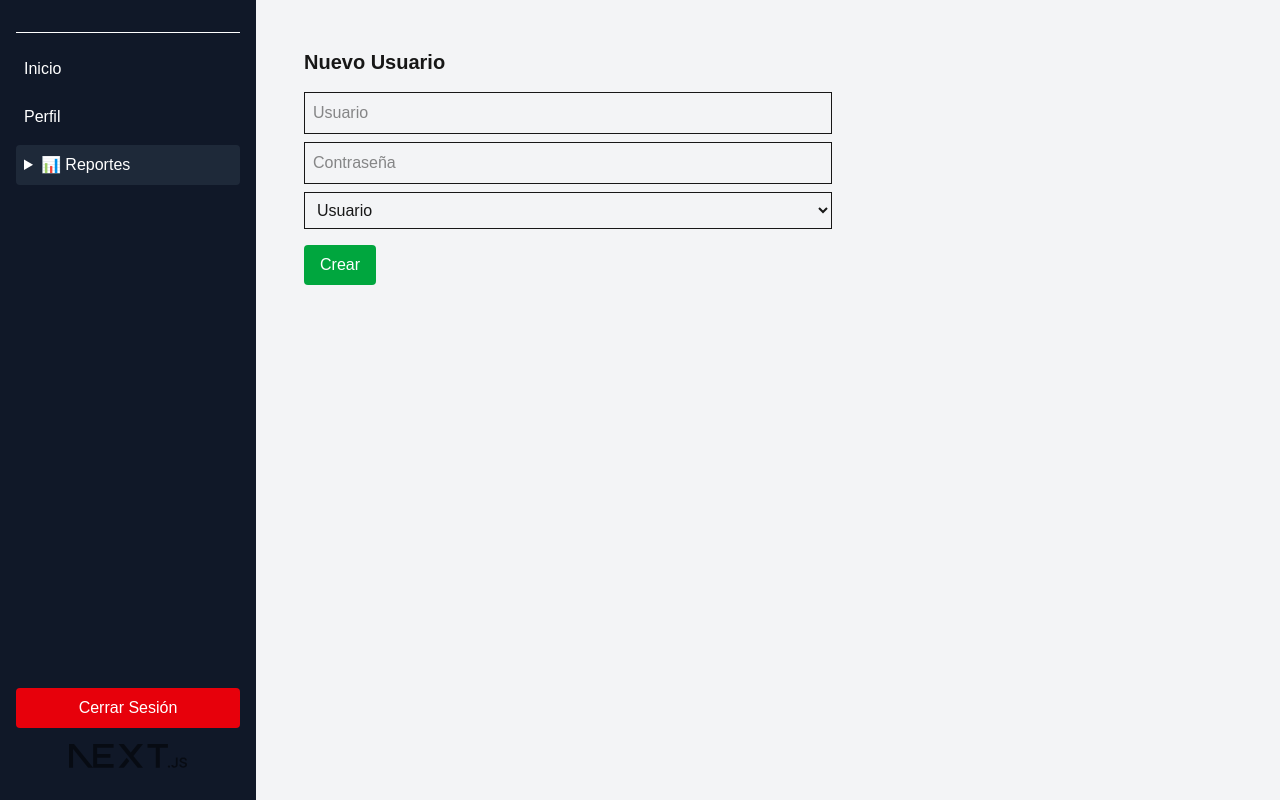
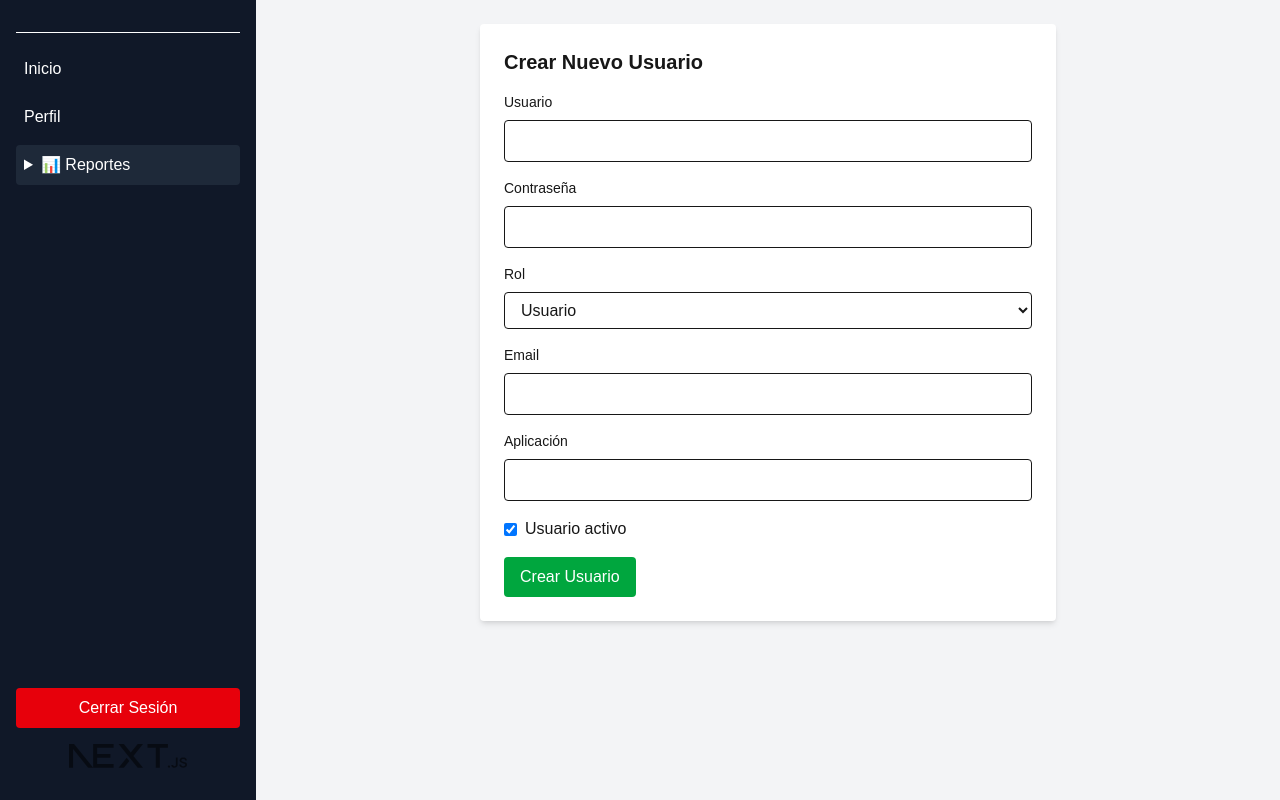
Before and after one commit to obringas/Logistica, a Next.js app: page /StockLogistica/dashboard/admin/users/create in a window 1280 px wide. Built offline with nearby package versions, Linux system fonts and the light colour scheme.

Commit message:
mejoras abm usuarios

```diff
--- a/src/app/dashboard/admin/users/create/page.tsx
+++ b/src/app/dashboard/admin/users/create/page.tsx
@@ -1,36 +1,107 @@
-'use client'
-import { useState } from 'react'
-import { useRouter } from 'next/navigation'
-import { getUsers, saveUsers } from '@/utils/userStorage'
+"use client";
+
+import { useState } from "react";
+import { useRouter } from "next/navigation";
+import { getUsers, saveUsers } from "@/utils/userStorage";
+import { User } from "@/utils/users";
 
 export default function CreateUserPage() {
-  const [username, setUsername] = useState('')
-  const [password, setPassword] = useState('')
-  const [role, setRole] = useState<'admin' | 'user'>('user')
-  const router = useRouter()
+  const router = useRouter();
+  const [form, setForm] = useState<Omit<User, "id">>({
+    username: "",
+    password: "",
+    role: "user",
+    active: true,
+    email: "",
+    applicationName: "",
+  });
+
+  const handleChange = (e: React.ChangeEvent<HTMLInputElement | HTMLSelectElement>) => {
+    const { name, value, type } = e.target;
+    if (type === "checkbox") {
+      const checked = (e.target as HTMLInputElement).checked;
+      setForm((prev) => ({ ...prev, [name]: checked }));
+    } else {
+      setForm((prev) => ({ ...prev, [name]: value }));
+    }
+  };
 
   const handleCreate = () => {
-    if (!username || !password) return alert('Faltan datos')
-
-    const users = getUsers()
-    const id = Math.max(...users.map(u => u.id)) + 1
-    const newUser = { id, username, password, role, active: true }
-    saveUsers([...users, newUser])
-    router.push('/dashboard/admin/users')
-  }
+    const users = getUsers();
+    const newUser: User = {
+      id: users.length > 0 ? Math.max(...users.map((u) => u.id)) + 1 : 1,
+      ...form,
+    };
+    saveUsers([...users, newUser]);
+    router.push("/dashboard/admin/users");
+  };
 
   return (
-    <div className="p-6 max-w-xl">
-      <h2 className="text-xl font-bold mb-4">Nuevo Usuario</h2>
-      <input className="border mb-2 w-full p-2" placeholder="Usuario" value={username} onChange={e => setUsername(e.target.value)} />
-      <input className="border mb-2 w-full p-2" type="password" placeholder="Contraseña" value={password} onChange={e => setPassword(e.target.value)} />
-      <select className="border mb-4 w-full p-2" value={role} onChange={e => setRole(e.target.value as any)}>
+    <div className="max-w-xl mx-auto p-6 bg-white shadow-md rounded">
+      <h2 className="text-xl font-bold mb-4">Crear Nuevo Usuario</h2>
+
+      <label className="block mb-2 text-sm font-medium">Usuario</label>
+      <input
+        name="username"
+        value={form.username}
+        onChange={handleChange}
+        className="w-full border rounded px-3 py-2 mb-4"
+      />
+
+      <label className="block mb-2 text-sm font-medium">Contraseña</label>
+      <input
+        name="password"
+        type="password"
+        value={form.password}
+        onChange={handleChange}
+        className="w-full border rounded px-3 py-2 mb-4"
+      />
+
+      <label className="block mb-2 text-sm font-medium">Rol</label>
+      <select
+        name="role"
+        value={form.role}
+        onChange={handleChange}
+        className="w-full border rounded px-3 py-2 mb-4"
+      >
+        <option value="admin">Admin</option>
         <option value="user">Usuario</option>
-        <option value="admin">Administrador</option>
       </select>
-      <button className="bg-green-600 text-white px-4 py-2 rounded" onClick={handleCreate}>
-        Crear
+
+      <label className="block mb-2 text-sm font-medium">Email</label>
+      <input
+        name="email"
+        type="email"
+        value={form.email}
+        onChange={handleChange}
+        className="w-full border rounded px-3 py-2 mb-4"
+      />
+
+      <label className="block mb-2 text-sm font-medium">Aplicación</label>
+      <input
+        name="applicationName"
+        value={form.applicationName}
+        onChange={handleChange}
+        className="w-full border rounded px-3 py-2 mb-4"
+      />
+
+      <label className="flex items-center mb-4">
+        <input
+          type="checkbox"
+          name="active"
+          checked={form.active}
+          onChange={handleChange}
+          className="mr-2"
+        />
+        Usuario activo
+      </label>
+
+      <button
+        onClick={handleCreate}
+        className="bg-green-600 text-white px-4 py-2 rounded hover:bg-green-700"
+      >
+        Crear Usuario
       </button>
     </div>
-  )
+  );
 }
--- a/src/app/dashboard/admin/users/edit/[id]/page.tsx
+++ b/src/app/dashboard/admin/users/edit/[id]/page.tsx
@@ -1,52 +1,115 @@
-'use client'
-import { useState, useEffect } from 'react'
-import { useRouter, useParams } from 'next/navigation'
-import { getUsers, saveUsers } from '@/utils/userStorage'
+"use client";
+
+import { useEffect, useState } from "react";
+import { useRouter, useSearchParams } from "next/navigation";
+import { getUsers, saveUsers } from "@/utils/userStorage";
+import { User } from "@/utils/users";
 
 export default function EditUserPage() {
-  const router = useRouter()
-  const params = useParams()
-  const id = Number(params.id)
+  const router = useRouter();
+  const searchParams = useSearchParams();
+  const id = Number(searchParams.get("id"));
 
-  const [username, setUsername] = useState('')
-  const [password, setPassword] = useState('')
-  const [role, setRole] = useState<'admin' | 'user'>('user')
-  const [active, setActive] = useState(true)
+  const [user, setUser] = useState<User | null>(null);
 
   useEffect(() => {
-    const user = getUsers().find(u => u.id === id)
-    if (user) {
-      setUsername(user.username)
-      setPassword(user.password)
-      setRole(user.role)
-      setActive(user.active)
+    const users = getUsers();
+    const existingUser = users.find((u) => u.id === id);
+    if (existingUser) {
+      setUser(existingUser);
+    } else {
+      router.push("/dashboard/admin/users");
     }
-  }, [id])
+  }, [id, router]);
+
+const handleChange = (e: React.ChangeEvent<HTMLInputElement | HTMLSelectElement>) => {
+  const { name, value, type } = e.target;
+
+  if (type === "checkbox") {
+    const checked = (e.target as HTMLInputElement).checked;
+    setUser((prev) => (prev ? { ...prev, [name]: checked } : null));
+  } else {
+    setUser((prev) => (prev ? { ...prev, [name]: value } : null));
+  }
+};
+
 
   const handleSave = () => {
-    const users = getUsers().map(u =>
-      u.id === id ? { ...u, username, password, role, active } : u
-    )
-    saveUsers(users)
-    router.push('/dashboard/admin/users')
-  }
+    if (!user) return;
+    const users = getUsers();
+    const updated = users.map((u) => (u.id === id ? user : u));
+    saveUsers(updated);
+    router.push("/dashboard/admin/users");
+  };
+
+  if (!user) return <p className="p-4">Cargando usuario...</p>;
 
   return (
-    <div className="p-6 max-w-xl">
+    <div className="max-w-xl mx-auto p-6 bg-white shadow-md rounded">
       <h2 className="text-xl font-bold mb-4">Editar Usuario</h2>
-      <input className="border mb-2 w-full p-2" placeholder="Usuario" value={username} onChange={e => setUsername(e.target.value)} />
-      <input className="border mb-2 w-full p-2" placeholder="Contraseña" value={password} onChange={e => setPassword(e.target.value)} />
-      <select className="border mb-2 w-full p-2" value={role} onChange={e => setRole(e.target.value as any)}>
+
+      <label className="block mb-2 text-sm font-medium">Usuario</label>
+      <input
+        name="username"
+        value={user.username}
+        onChange={handleChange}
+        className="w-full border rounded px-3 py-2 mb-4"
+      />
+
+      <label className="block mb-2 text-sm font-medium">Contraseña</label>
+      <input
+        name="password"
+        type="password"
+        value={user.password}
+        onChange={handleChange}
+        className="w-full border rounded px-3 py-2 mb-4"
+      />
+
+      <label className="block mb-2 text-sm font-medium">Rol</label>
+      <select
+        name="role"
+        value={user.role}
+        onChange={handleChange}
+        className="w-full border rounded px-3 py-2 mb-4"
+      >
+        <option value="admin">Admin</option>
         <option value="user">Usuario</option>
-        <option value="admin">Administrador</option>
       </select>
-      <label className="flex items-center gap-2 mb-4">
-        <input type="checkbox" checked={active} onChange={e => setActive(e.target.checked)} />
-        Activo
+
+      <label className="block mb-2 text-sm font-medium">Email</label>
+      <input
+        name="email"
+        type="email"
+        value={user.email ?? ""}
+        onChange={handleChange}
+        className="w-full border rounded px-3 py-2 mb-4"
+      />
+
+      <label className="block mb-2 text-sm font-medium">Aplicación</label>
+      <input
+        name="applicationName"
+        value={user.applicationName ?? ""}
+        onChange={handleChange}
+        className="w-full border rounded px-3 py-2 mb-4"
+      />
+
+      <label className="flex items-center mb-4">
+        <input
+          type="checkbox"
+          name="active"
+          checked={user.active}
+          onChange={handleChange}
+          className="mr-2"
+        />
+        Usuario activo
       </label>
-      <button className="bg-blue-600 text-white px-4 py-2 rounded" onClick={handleSave}>
-        Guardar Cambios
+
+      <button
+        onClick={handleSave}
+        className="bg-blue-600 text-white px-4 py-2 rounded hover:bg-blue-700"
+      >
+        Guardar cambios
       </button>
     </div>
-  )
+  );
 }
--- a/src/app/dashboard/admin/users/page.tsx
+++ b/src/app/dashboard/admin/users/page.tsx
@@ -1,89 +1,102 @@
-'use client'
-import { useEffect, useState } from 'react'
-import { useRouter } from 'next/navigation'
-import { getUsers, saveUsers } from '@/utils/userStorage'
-import { User } from '@/utils/users'
+"use client";
+
+import { useEffect, useState } from 'react';
+import { useRouter } from 'next/navigation';
+import { getUsers, saveUsers } from '@/utils/userStorage';
+import { User } from '@/utils/users';
 
 export default function UserAdminPage() {
-    const [users, setUsers] = useState<User[]>([])
-    const [loading, setLoading] = useState(true)
-    const router = useRouter()
+  const [users, setUsers] = useState<User[]>([]);
+  const [loading, setLoading] = useState(true);
+  const router = useRouter();
 
   useEffect(() => {
-        const auth = localStorage.getItem('authUser')
+    const auth = localStorage.getItem('authUser');
     if (!auth) {
-            router.push('/login')
-            return
+      router.push('/login');
+      return;
     }
 
-        const user = JSON.parse(auth)
+    const user = JSON.parse(auth);
     if (user.role !== 'admin') {
-            router.push('/dashboard')
-            return
+      router.push('/dashboard');
+      return;
     }
 
-        const data = getUsers()
-        setUsers(data)
-        setLoading(false)
-    }, [])
+    const data = getUsers();
+    setUsers(data);
+    setLoading(false);
+  }, []);
 
   const toggleActive = (id: number) => {
-        const updated = users.map(u => u.id === id ? { ...u, active: !u.active } : u)
-        setUsers(updated)
-        saveUsers(updated)
-    }
+    const updated = users.map((u) => (u.id === id ? { ...u, active: !u.active } : u));
+    setUsers(updated);
+    saveUsers(updated);
+  };
 
   const deleteUser = (id: number) => {
-        const updated = users.filter(u => u.id !== id)
-        setUsers(updated)
-        saveUsers(updated)
-    }
+    const updated = users.filter((u) => u.id !== id);
+    setUsers(updated);
+    saveUsers(updated);
+  };
 
-    if (loading) return <p>Cargando...</p>
+  if (loading) return <p className="text-center p-6">Cargando...</p>;
 
   return (
     <div className="p-6">
-            <h2 className="text-xl font-bold mb-4">Administración de Usuarios</h2>
+      <h2 className="text-2xl font-bold mb-6">Administración de Usuarios</h2>
       <div className="flex justify-end mb-4">
         <button
-                    className="bg-green-600 text-white px-4 py-2 rounded"
+          className="bg-green-600 text-white px-4 py-2 rounded hover:bg-green-700"
           onClick={() => router.push('/dashboard/admin/users/create')}
         >
-                    + Nuevo Usuario
+          Crear Usuario
         </button>
       </div>
-            <table className="min-w-full border">
-                <thead>
-                    <tr className="bg-gray-100">
-                        <th className="border px-4 py-2 text-left">Usuario</th>
-                        <th className="border px-4 py-2">Rol</th>
-                        <th className="border px-4 py-2">Activo</th>
-                        <th className="border px-4 py-2">Acciones</th>
+      <div className="overflow-x-auto">
+        <table className="min-w-full border border-gray-300 shadow-md rounded">
+          <thead className="bg-gray-100">
+            <tr>
+              <th className="p-2 border">Usuario</th>
+              <th className="p-2 border">Email</th>
+              <th className="p-2 border">Rol</th>
+              <th className="p-2 border">Estado</th>
+              <th className="p-2 border text-center">Acciones</th>
             </tr>
           </thead>
           <tbody>
-                    {users.map((u) => (
-                        <tr key={u.id}>
-                            <td className="border px-4 py-2">{u.username}</td>
-                            <td className="border px-4 py-2">{u.role}</td>
-                            <td className="border px-4 py-2 text-center">{u.active ? '✅' : '❌'}</td>
-                            <td className="border px-4 py-2 text-center">
+            {users.map((user) => (
+              <tr key={user.id} className="hover:bg-gray-50">
+                <td className="p-2 border">{user.username}</td>
+                <td className="p-2 border">{user.email}</td>
+                <td className="p-2 border">
+                  <span className={`text-sm px-2 py-1 rounded-full ${user.role === 'admin' ? 'bg-blue-200 text-blue-800' : 'bg-gray-200 text-gray-700'}`}>
+                    {user.role}
+                  </span>
+                </td>
+                <td className="p-2 border">
+                  {user.active ? (
+                    <span className="text-green-700 font-medium">Activo</span>
+                  ) : (
+                    <span className="text-red-700 font-medium">Inactivo</span>
+                  )}
+                </td>
+                <td className="p-2 border text-center">
                   <button
-                                    className="bg-yellow-400 text-white px-2 py-1 rounded mr-2"
-                                    onClick={() => toggleActive(u.id)}
-                                >
-                                    Activar/Inactivar
-                                </button>
-                                <button
-                                    className="bg-blue-500 text-white px-2 py-1 rounded mr-2"
-                                    onClick={() => router.push(`/dashboard/admin/users/edit/${u.id}`)}
+                    className="bg-blue-500 text-white px-2 py-1 rounded mr-2 hover:bg-blue-600"
+                    onClick={() => router.push(`/dashboard/admin/users/edit/${user.id}`)}
                   >
                     Editar
                   </button>
                   <button
-                                    className="bg-red-500 text-white px-2 py-1 rounded"
-                                    onClick={() => deleteUser(u.id)}
-                                    disabled={u.username === 'admin'} // opcional
+                    className="bg-yellow-500 text-white px-2 py-1 rounded mr-2 hover:bg-yellow-600"
+                    onClick={() => toggleActive(user.id)}
+                  >
+                    {user.active ? 'Desactivar' : 'Activar'}
+                  </button>
+                  <button
+                    className="bg-red-600 text-white px-2 py-1 rounded hover:bg-red-700"
+                    onClick={() => deleteUser(user.id)}
                   >
                     Eliminar
                   </button>
@@ -93,5 +106,6 @@ export default function UserAdminPage() {
           </tbody>
         </table>
       </div>
-    )
+    </div>
+  );
 }
--- a/src/app/login/page.tsx
+++ b/src/app/login/page.tsx
@@ -1,27 +1,22 @@
 "use client";
+
 import { useState } from "react";
 import { useRouter } from "next/navigation";
-import { loginLocal } from "@/services/authService";
-import { useAuth } from "@/context/AuthContext";
-import {getGlobalUser} from "@/utils/globalState";
-import { utils } from "xlsx";
-import { getUsers } from '@/utils/userStorage'; // ✅ Ruta al helper
-import {  setGlobalUser,clearGlobalUser } from "@/utils/globalState";
-import { data } from "autoprefixer";
+import { login } from "@/services/authService";
+import { getGlobalUser } from "@/utils/globalState";
+
 export default function LoginPage() {
   const [username, setUsername] = useState("");
   const [password, setPassword] = useState("");
   const [error, setError] = useState("");
   const [loading, setLoading] = useState(false);
+  const router = useRouter();
 
-  const router = useRouter();
-/*
-  const handleLogin1 = async () => {
+  const handleLogin = async () => {
     setLoading(true);
     setError("");
 
-    const success = await login(username, password); // ✅ Pasamos setUser
-
+    const success = await login(username, password);
     setLoading(false);
 
     if (success) {
@@ -31,46 +26,40 @@ export default function LoginPage() {
       setError("Usuario o contraseña incorrectos");
     }
   };
-  */
-
-const handleLogin = (e: React.FormEvent) => {
-  e.preventDefault();
-  const success = loginLocal(username, password);
-  if (success) {
-    router.push("/dashboard");
-  } else {
-    alert("Credenciales incorrectas o usuario inactivo");
-  }
-};
-
 
   return (
-    <div className="flex flex-col items-center justify-center h-screen bg-gray-100">
-      <div className="bg-white p-6 rounded shadow-md w-80">
-        <h1 className="text-xl font-bold mb-4">Iniciar Sesión</h1>
-        {error && <p className="text-red-500">{error}</p>}
+    <div className="flex items-center justify-center min-h-screen bg-gradient-to-br from-blue-100 to-white">
+      <div className="w-full max-w-sm bg-white shadow-lg rounded-lg p-6">
+        <h1 className="text-2xl font-bold text-center mb-4 text-blue-800">Ingreso al sistema</h1>
+
+        {error && <div className="text-red-600 mb-3 text-sm text-center">{error}</div>}
+
+        <label className="block text-sm font-medium mb-1 text-gray-700">Usuario</label>
         <input
           type="text"
-          placeholder="Usuario"
-          className="w-full p-2 border rounded mb-2"
+          className="w-full border border-gray-300 rounded px-3 py-2 mb-3 focus:outline-none focus:ring-2 focus:ring-blue-400"
           value={username}
           onChange={(e) => setUsername(e.target.value)}
           disabled={loading}
         />
+
+        <label className="block text-sm font-medium mb-1 text-gray-700">Contraseña</label>
         <input
           type="password"
-          placeholder="Contraseña"
-          className="w-full p-2 border rounded mb-2"
+          className="w-full border border-gray-300 rounded px-3 py-2 mb-4 focus:outline-none focus:ring-2 focus:ring-blue-400"
           value={password}
           onChange={(e) => setPassword(e.target.value)}
           disabled={loading}
         />
+
         <button
-          className={`w-full p-2 rounded ${loading ? "bg-gray-500" : "bg-blue-500 text-white"}`}
+          className={`w-full bg-blue-600 text-white py-2 rounded hover:bg-blue-700 transition ${
+            loading ? "opacity-50 cursor-not-allowed" : ""
+          }`}
           onClick={handleLogin}
           disabled={loading}
         >
-          {loading ? "Espere..." : "Ingresar"}
+          {loading ? "Ingresando..." : "Ingresar"}
         </button>
       </div>
     </div>
--- a/src/utils/users.ts
+++ b/src/utils/users.ts
@@ -5,10 +5,12 @@ export interface User {
     password: string;
     role: 'admin' | 'user';
     active: boolean;
+    email?: string;
+    applicationName?: string;
   }
 
   // Datos iniciales
   export const initialUsers: User[] = [
-    { id: 1, username: 'admin', password: 'admin123', role: 'admin', active: true },
-    { id: 2, username: 'juan', password: 'juan123', role: 'user', active: true }
+    { id: 1, username: 'admin', password: 'admin123', role: 'admin', active: true, email: '', applicationName: 'StockLogistica' },
+    { id: 2, username: 'juan', password: 'juan123', role: 'user', active: true, email: '', applicationName: 'StockLogistica' },
   ];
```
Lines whose indentation alone changed are shown as unchanged.
